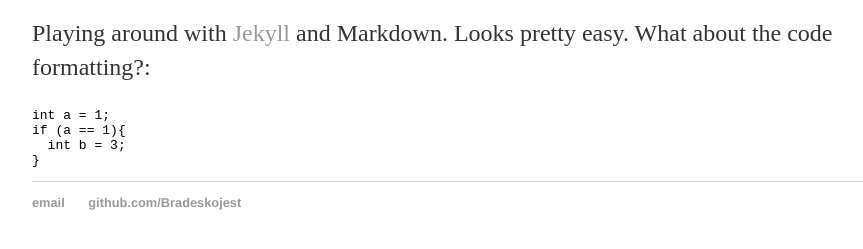
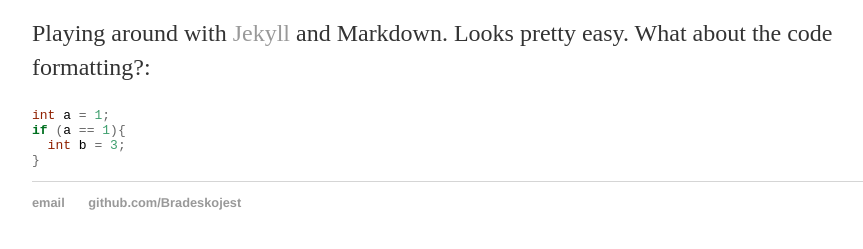
Before and after one commit to lbradesko/lbradesko.github.io, a Jekyll site: the page built from _posts/2018-08-04-lbradesko-blog-started.md, in a window 1280 px wide. Shown: the part 238-487 px from the top of the page, without its empty margins (160-1023 px from the left). Built offline with Jekyll 4.4.1, drawn with Linux system fonts in a browser that asks for light colours; a style sheet for code colours, icons or effects is not loaded.

Commit message:
Update default.html

```diff
--- a/_layouts/default.html
+++ b/_layouts/default.html
@@ -4,7 +4,7 @@
 			<title>{{ page.title }}</title>
 			<!-- link to main stylesheet -->
 			<link rel="stylesheet" type="text/css" href="/css/main.css">
-			<link rel="stylesheet" type="text/css" href="https://raw.githubusercontent.com/jwarby/pygments-css/master/github.css">
+			<link rel="stylesheet" type="text/css" href="/css/code.css">
 		</head>
 		<body>
 			<nav>
```
